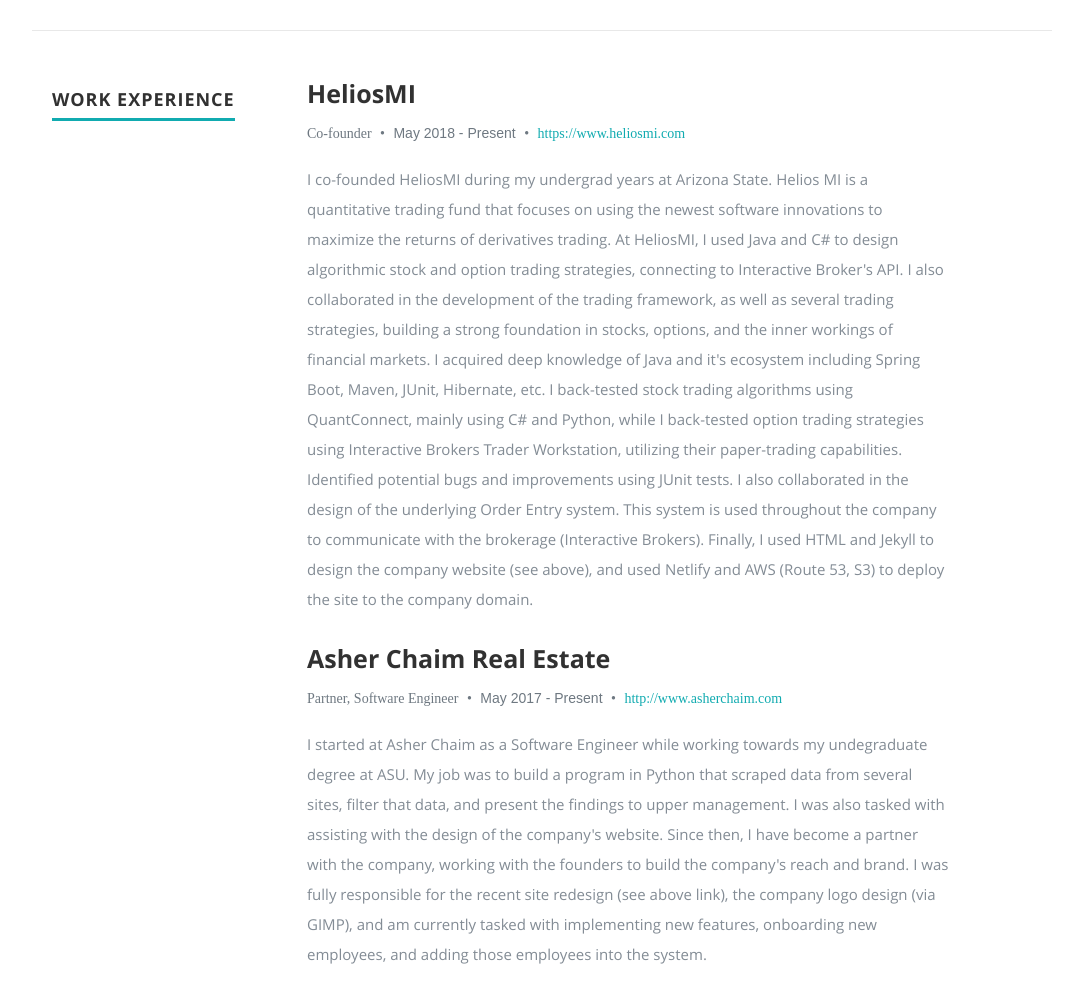
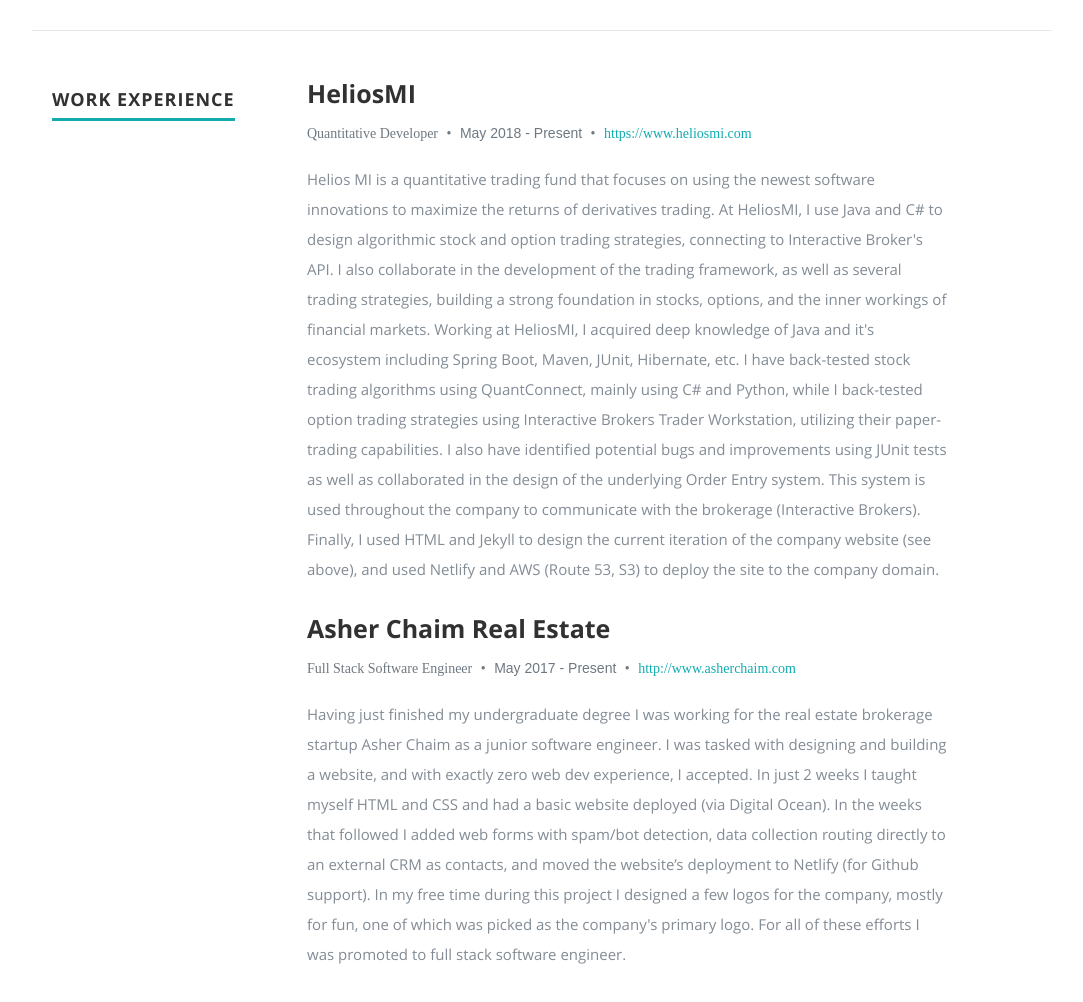
Before and after one commit to nickmaheshwari/victoria-yocum-site, a plain HTML site: page index.html in a window 1280 px wide. Shown: the part 2380-3382 px from the top of the page, without its empty margins (98-1181 px from the left). Drawn offline with nearby package versions, Linux system fonts and the light colour scheme.

Commit message:
update resume

```diff
--- a/index.html
+++ b/index.html
@@ -91,7 +91,7 @@
 
             <h2>About Me</h2>
 
-            <p>I am the co-founder of <a class "smoothscroll" href="https://www.heliosmi.com/">HeliosMI</a>, a quantitative derivatives trading fund, as well as the lead software engineer at <a class "smoothscroll" href="https://asherchaim.com/" >Asher Chaim</a>, a technology-driven real estate brokerage. I'm also a Master's student studying Computer Science and Data Analytics at the <a class="smoothscroll" href="https://masters.cs.uchicago.edu/">University of Chicago</a>. Before that, I graduated cum laude from the honors college at Arizona State University with a degree in Computer Science. I am always open to new experiences, whether that is learning a new tool, working in a new field, or moving to a new place.
+            <p>I am a Quantitative Developer at <a class "smoothscroll" href="https://www.heliosmi.com/">HeliosMI</a>, a quantitative derivatives trading fund, as well as a software engineer at <a class "smoothscroll" href="https://asherchaim.com/" >Asher Chaim</a>, a technology-driven real estate brokerage. I'm also a Master's student studying Computer Science and Data Analytics at the <a class="smoothscroll" href="https://masters.cs.uchicago.edu/">University of Chicago</a>. Before that, I graduated cum laude from the honors college at Arizona State University with a degree in Computer Science. I am always open to new experiences, whether that is learning a new tool, working in a new field, or moving to a new place.
             </p>
 
             <div class="row">
@@ -193,10 +193,10 @@
                <div class="twelve columns">
 
                   <h3>HeliosMI</h3>
-                  <p class="info">Co-founder <span>&bull;</span> <em class="date">May 2018 - Present</em> <span>&bull;</span> <a href="https://www.heliosmi.com/"> https://www.heliosmi.com </a></p>
+                  <p class="info">Quantitative Developer <span>&bull;</span> <em class="date">May 2018 - Present</em> <span>&bull;</span> <a href="https://www.heliosmi.com/"> https://www.heliosmi.com </a></p>
 
                   <p>
-                  I co-founded HeliosMI during my undergrad years at Arizona State. Helios MI is a quantitative trading fund that focuses on using the newest software innovations to maximize the returns of derivatives trading. At HeliosMI, I used Java and C# to design algorithmic stock and option trading strategies, connecting to Interactive Broker's API. I also collaborated in the development of the trading framework, as well as several trading strategies, building a strong foundation in stocks, options, and the inner workings of financial markets. I acquired deep knowledge of Java and it's ecosystem including Spring Boot, Maven, JUnit, Hibernate, etc. I back-tested stock trading algorithms using QuantConnect, mainly using C# and Python, while I back-tested option trading strategies using Interactive Brokers Trader Workstation, utilizing their paper-trading capabilities. Identified potential bugs and improvements using JUnit tests. I also collaborated in the design of the underlying Order Entry system. This system is used throughout the company to communicate with the brokerage (Interactive Brokers). Finally, I used HTML and Jekyll to design the company website (see above), and used Netlify and AWS (Route 53, S3) to deploy the site to the company domain.
+                  Helios MI is a quantitative trading fund that focuses on using the newest software innovations to maximize the returns of derivatives trading. At HeliosMI, I use Java and C# to design algorithmic stock and option trading strategies, connecting to Interactive Broker's API. I also collaborate in the development of the trading framework, as well as several trading strategies, building a strong foundation in stocks, options, and the inner workings of financial markets. Working at HeliosMI, I acquired deep knowledge of Java and it's ecosystem including Spring Boot, Maven, JUnit, Hibernate, etc. I have back-tested stock trading algorithms using QuantConnect, mainly using C# and Python, while I back-tested option trading strategies using Interactive Brokers Trader Workstation, utilizing their paper-trading capabilities. I also have identified potential bugs and improvements using JUnit tests as well as collaborated in the design of the underlying Order Entry system. This system is used throughout the company to communicate with the brokerage (Interactive Brokers). Finally, I used HTML and Jekyll to design the current iteration of the company website (see above), and used Netlify and AWS (Route 53, S3) to deploy the site to the company domain.
                   </p>
 
                </div>
@@ -208,10 +208,10 @@
                <div class="twelve columns">
 
                   <h3>Asher Chaim Real Estate</h3>
-                  <p class="info">Partner, Software Engineer <span>&bull;</span> <em class="date">May 2017 - Present</em> <span>&bull;</span> <a href="https://asherchaim.com/"> http://www.asherchaim.com </a> </p>
+                  <p class="info">Full Stack Software Engineer <span>&bull;</span> <em class="date">May 2017 - Present</em> <span>&bull;</span> <a href="https://asherchaim.com/"> http://www.asherchaim.com </a> </p>
 
                   <p>
-                  I started at Asher Chaim as a Software Engineer while working towards my undegraduate degree at ASU. My job was to build a program in Python that scraped data from several sites, filter that data, and present the findings to upper management. I was also tasked with assisting with the design of the company's website. Since then, I have become a partner with the company, working with the founders to build the company's reach and brand. I was fully responsible for the recent site redesign (see above link), the company logo design (via GIMP), and am currently tasked with implementing new features, onboarding new employees, and adding those employees into the system.
+                 Having just finished my undergraduate degree I was working for the real estate brokerage startup Asher Chaim as a junior software engineer. I was tasked with designing and building a website, and with exactly zero web dev experience, I accepted. In just 2 weeks I taught myself HTML and CSS and had a basic website deployed (via Digital Ocean). In the weeks that followed I added web forms with spam/bot detection, data collection routing directly to an external CRM as contacts, and moved the website’s deployment to Netlify (for Github support). In my free time during this project I designed a few logos for the company, mostly for fun, one of which was picked as the company's primary logo. For all of these efforts I was promoted to full stack software engineer.
                   </p>
 
                </div>
```
Also changed, not shown: 1 other file.
